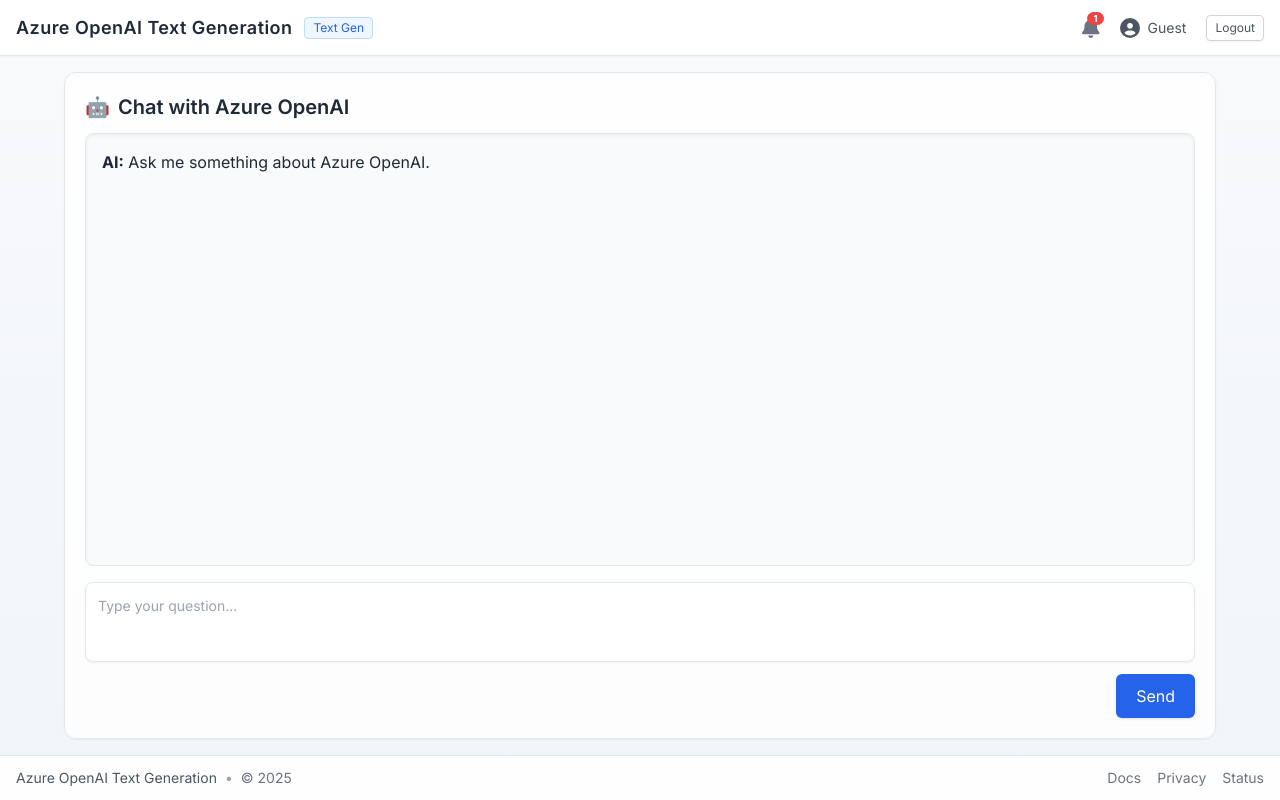
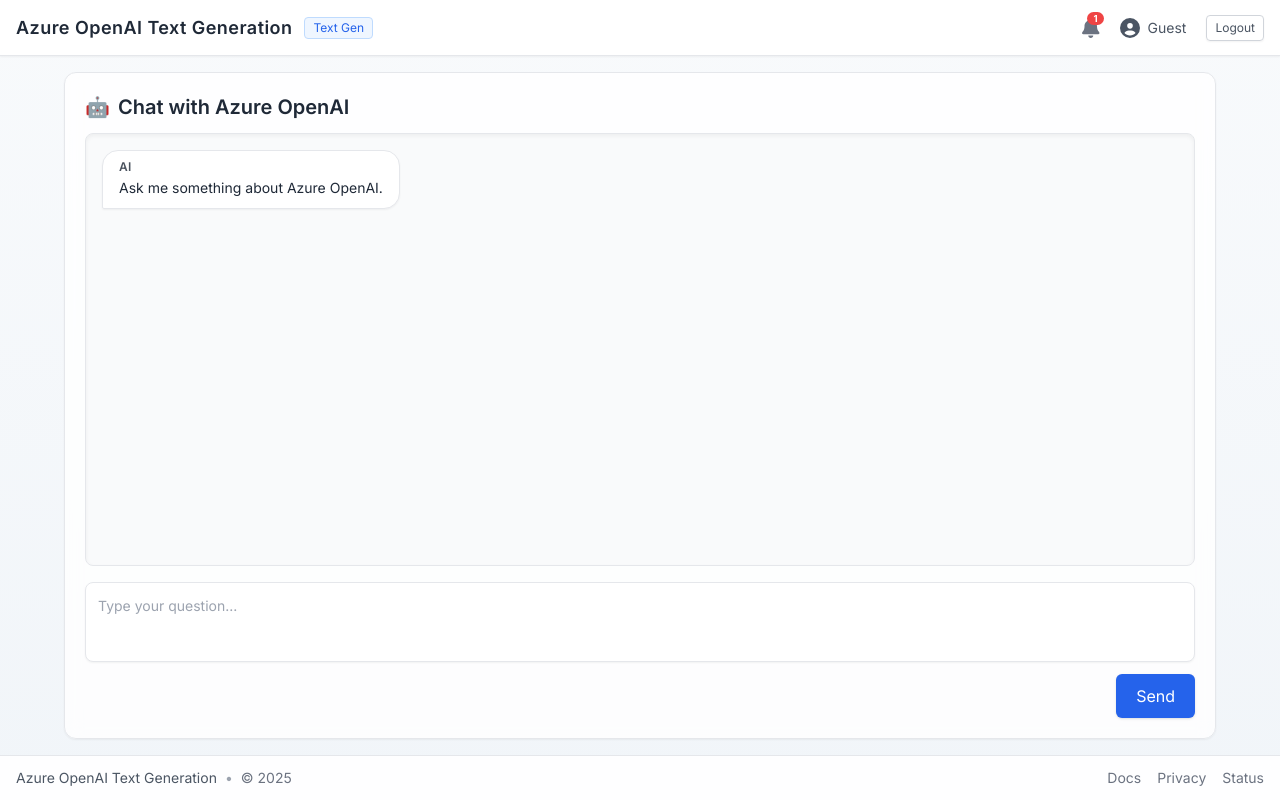
Before and after one commit to Swamy-s-Tech-Skills-Academy-AI-ML-Data/flask-react-aoai-completions, a React (Vite) app in the folder src/frontend/: page / in a window 1280 px wide. Built offline with nearby package versions, Linux system fonts and the light colour scheme; no server answers.

Commit message:
Enhance Chat component styling: improve message layout and add user/AI distinction for better readability

```diff
--- a/src/frontend/src/components/Chat.tsx
+++ b/src/frontend/src/components/Chat.tsx
@@ -41,13 +41,28 @@
     return (
         <div className="font-inter w-full max-w-6xl 2xl:max-w-7xl mx-auto flex flex-col rounded-xl border border-gray-200 shadow-sm bg-white/80 backdrop-blur p-5">
             <h2 className="text-lg md:text-xl font-semibold text-gray-800 mb-3 flex items-center gap-2"><span role="img" aria-label="robot">🤖</span> Chat with Azure OpenAI</h2>
-            <div className="bg-gray-50 text-gray-900 p-4 rounded-lg shadow-inner text-left border border-gray-200 overflow-y-auto flex-grow min-h-[50vh] max-h-[60vh] space-y-4">
-                {messages.map((m, i) => (
-                    <div key={i} className={m.role === 'user' ? 'text-blue-700' : 'text-gray-800'}>
-                        <strong>{m.role === 'user' ? 'You' : 'AI'}:</strong>{' '}
-                        <span className="whitespace-pre-wrap break-words">{m.content}</span>
-                    </div>
-                ))}
+            <div className="bg-gray-50 text-gray-900 p-4 rounded-lg shadow-inner border border-gray-200 overflow-y-auto flex-grow min-h-[50vh] max-h-[60vh] space-y-4">
+                {messages.map((m, i) => {
+                    const isUser = m.role === 'user';
+                    return (
+                        <div
+                            key={i}
+                            className={`flex w-full ${isUser ? 'justify-end' : 'justify-start'}`}
+                        >
+                            <div
+                                className={`max-w-[85%] md:max-w-[70%] px-4 py-2 rounded-2xl shadow-sm whitespace-pre-wrap break-words leading-relaxed text-sm border transition-colors ${isUser
+                                    ? 'bg-blue-600 text-white border-blue-500 rounded-br-sm'
+                                    : 'bg-white text-gray-800 border-gray-200 rounded-bl-sm'}
+                            hover:shadow`}
+                            >
+                                <div className="font-semibold mb-0.5 text-xs opacity-80 tracking-wide">
+                                    {isUser ? 'You' : 'AI'}
+                                </div>
+                                <div>{m.content}</div>
+                            </div>
+                        </div>
+                    );
+                })}
             </div>
             <div className="mt-4 flex flex-col">
                 {error && <div className="text-red-600 mb-2 text-sm">{error}</div>}
```
